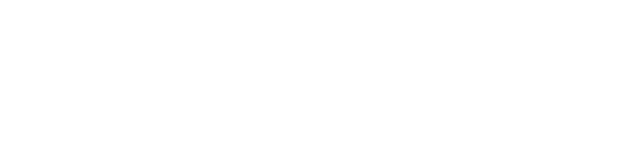
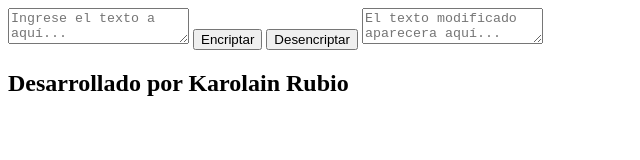
Before and after one commit to Kprubio/challenge-encriptador, a plain HTML site: page index.html in a window 1280 px wide. Shown: the whole page, without its empty margins (0-640 px from the left). Drawn offline with Linux system fonts and the light colour scheme.

Commit message:
Actualiza el index.html

```diff
--- a/index.html
+++ b/index.html
@@ -5,7 +5,22 @@
     <meta name="viewport" content="width=device-width, initial-scale=1.0">
     <title>Encriptador</title>
 </head>
+
+<header>
+
+</header>
+
 <body>
+    <div class="contenido">
+        <textarea name="text" id="contenido__textoAModificar" placeholder="Ingrese el texto a aquí..." maxlength="400"></textarea>
+        <input type="button" id="contenido__botonEncriptar" value="Encriptar">
+        <input type="button" id="contenido__botonDesencriptar" value="Desencriptar">
+        <textarea name="text" id="contenido__textoModificado" placeholder="El texto modificado aparecera aquí..."></textarea>
+    </div>
 
 </body>
+
+<footer>
+    <h2>Desarrollado por Karolain Rubio</h2>
+</footer>
 </html>
```
